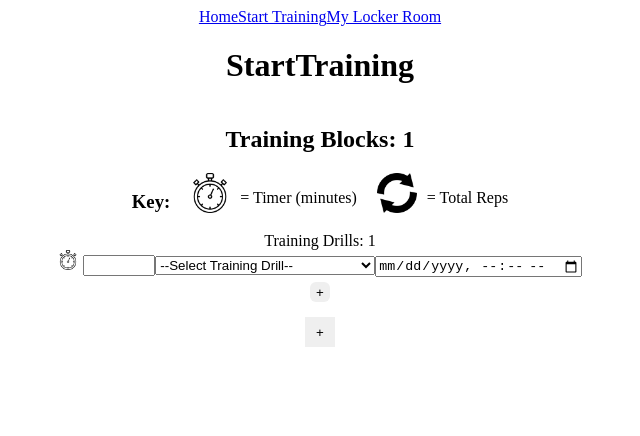
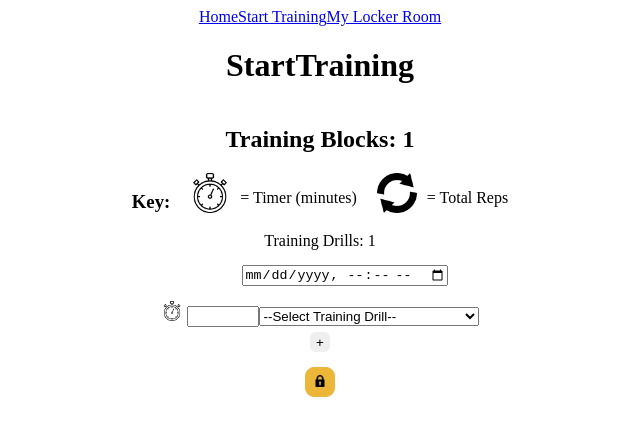
Before and after one commit to Cams-Plan/BasketNow-React-App, a React (Vite) app: page /start-training in a window 1280 px wide. Shown: the top 436 px of the page, without its empty margins (320-960 px from the left). Built offline with nearby package versions, Linux system fonts and the light colour scheme.

Commit message:
submit button added and styles

```diff
--- a/src/components/TrainingBlockForm/index.jsx
+++ b/src/components/TrainingBlockForm/index.jsx
@@ -52,7 +52,7 @@ const TrainingBlockForm = () => {
             {Object.values(options.defence['half court']).map((option, i) => <option key={`hcd${i}`} className={option[1]}>{option[0]}</option>)}
           </optgroup>
       </select>
-      <input type="datetime-local" name="" id="" />
+      {/* <input type="datetime-local" name="" id="" /> RE-LATER*/}
     </>
   )
 }
--- a/src/components/TrainingDrillsList/index.jsx
+++ b/src/components/TrainingDrillsList/index.jsx
@@ -16,21 +16,22 @@ const TrainingDrillList = () => {
         (value, index) => start + index * step
     );
 
-    const [drillBlock, setDrillBlock] = useState(1)
-
     useEffect(() => {
         console.log(drillBlock)
     }, [() => setDrillBlock()])
-
+    const [drillBlock, setDrillBlock] = useState(1)
     const elements = arrayRange(1, drillBlock, 1)
 
   return (
     <>
     <div>Training Drills: {drillBlock}</div>
-    <form action="">
-    {elements.map((drillNum, index) => <div><TrainingBlockForm/></div>)}
+    <form id={`trainingBlockForm`} onSubmit={console.log("submitted")}>
+        <input type="datetime-local" name="" style={{margin: "15px 0px 15px 80px"}} id={`trainingBlockDate${drillBlock}`} />
+        {elements.map((drillNum, index) => <div><TrainingBlockForm key={index}/></div>)}
+
     </form>
     <button className='addButtons' id='addDrillBtn' onClick={() => setDrillBlock(drillBlock + 1)}>+</button>
+    <button type='submit' form={`trainingBlockForm`} className='formSubmitBtn'><img src="./lock.png" alt="padlock png" className='padlock'/></button>
     </>
 
   )
--- a/src/css/app.css
+++ b/src/css/app.css
@@ -63,3 +63,27 @@ main {
 .key-rows > p {
     margin-left: 10px;
 }
+
+.formSubmitBtn {
+    width: 30px;
+    height: 30px;
+    margin-top: 15px;
+    background-color: rgb(236, 182, 57);
+    border: 1px solid rgb(236, 182, 57);
+    border-width: 20%;
+    border-radius: 30%;
+}
+
+.formSubmitBtn:hover {
+    background-color: rgb(232, 170, 26);
+    border-color: rgb(232, 170, 26);
+}
+
+.formSubmitBtn:focus {
+    background-color: rgb(255, 199, 68);
+    border-color: rgb(255, 199, 68);
+}
+
+.padlock {
+    width: 80%;
+}
--- a/src/pages/StartTraining/index.jsx
+++ b/src/pages/StartTraining/index.jsx
@@ -30,8 +30,8 @@ const StartTraining = () => {
         </div>
       </div>
 
-    {elements.map((blockNum, index) => <TrainingDrillList key={index}/>)}
-    <AddTrainingBlockButton/>
+    {<TrainingDrillList/>}
+    {/* <AddTrainingBlockButton/> RE-ADD THIS LATER*/}
     </>
   )
 }
```
Also changed, not shown: public/lock.png (added), 1 other file (tests, documents, lock files or other folders).
